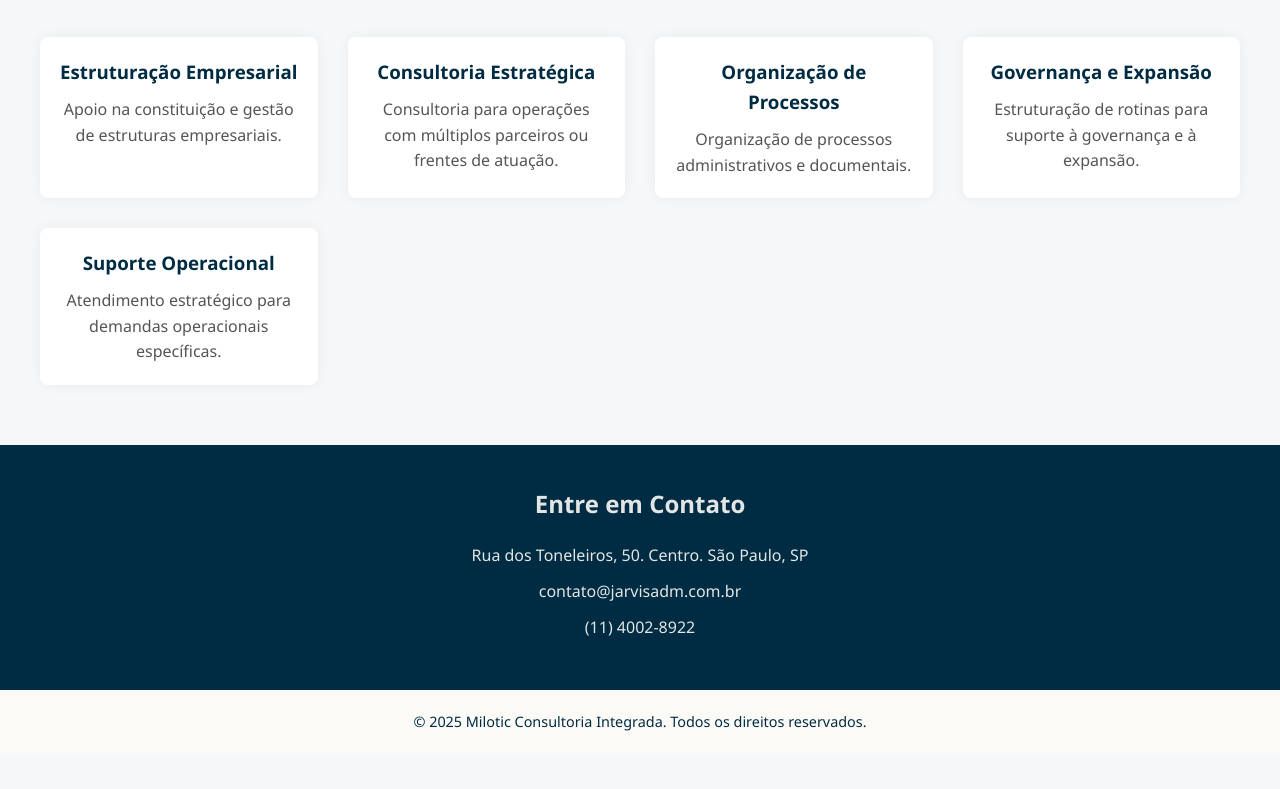
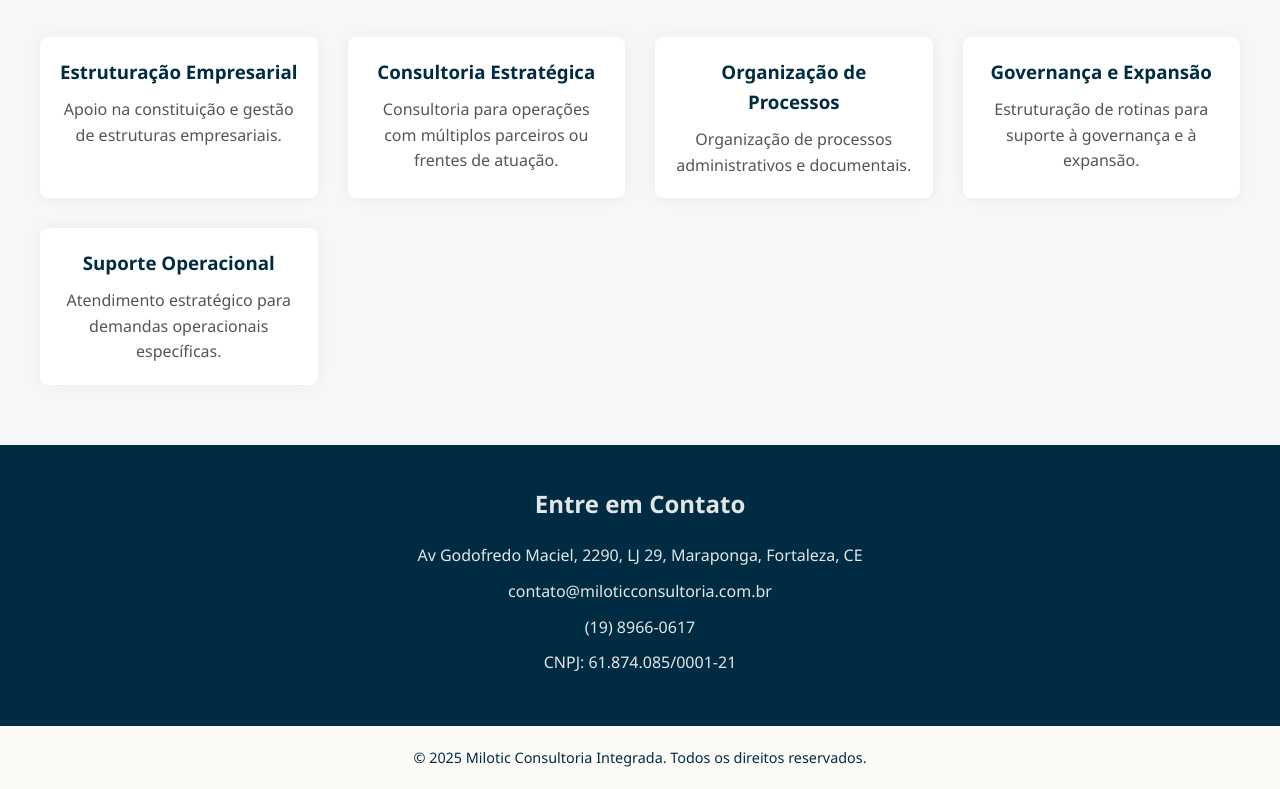
Before and after one commit to toedio/miloticconsultoria.com.br, a plain HTML site: page index.html in a window 1280 px wide. Shown: the part 1242-2031 px from the top of the page. Before the commit the page ends 1995 px from the top, so only its background shows below. Drawn offline with Linux system fonts and the light colour scheme.

Commit message:
Fix address

```diff
--- a/index.html
+++ b/index.html
@@ -228,9 +228,10 @@
     <section id="contato">
         <div class="contact-centered">
             <h3>Entre em Contato</h3>
-            <p>Rua dos Toneleiros, 50. Centro. São Paulo, SP</p>
-            <p>contato@jarvisadm.com.br</p>
-            <p>(11) 4002-8922</p>
+            <p>Av Godofredo Maciel, 2290, LJ 29, Maraponga, Fortaleza, CE</p>
+            <p>contato@miloticconsultoria.com.br</p>
+            <p>(19) 8966-0617</p>
+            <p>CNPJ: 61.874.085/0001-21</p>
         </div>
     </section>
 
```
